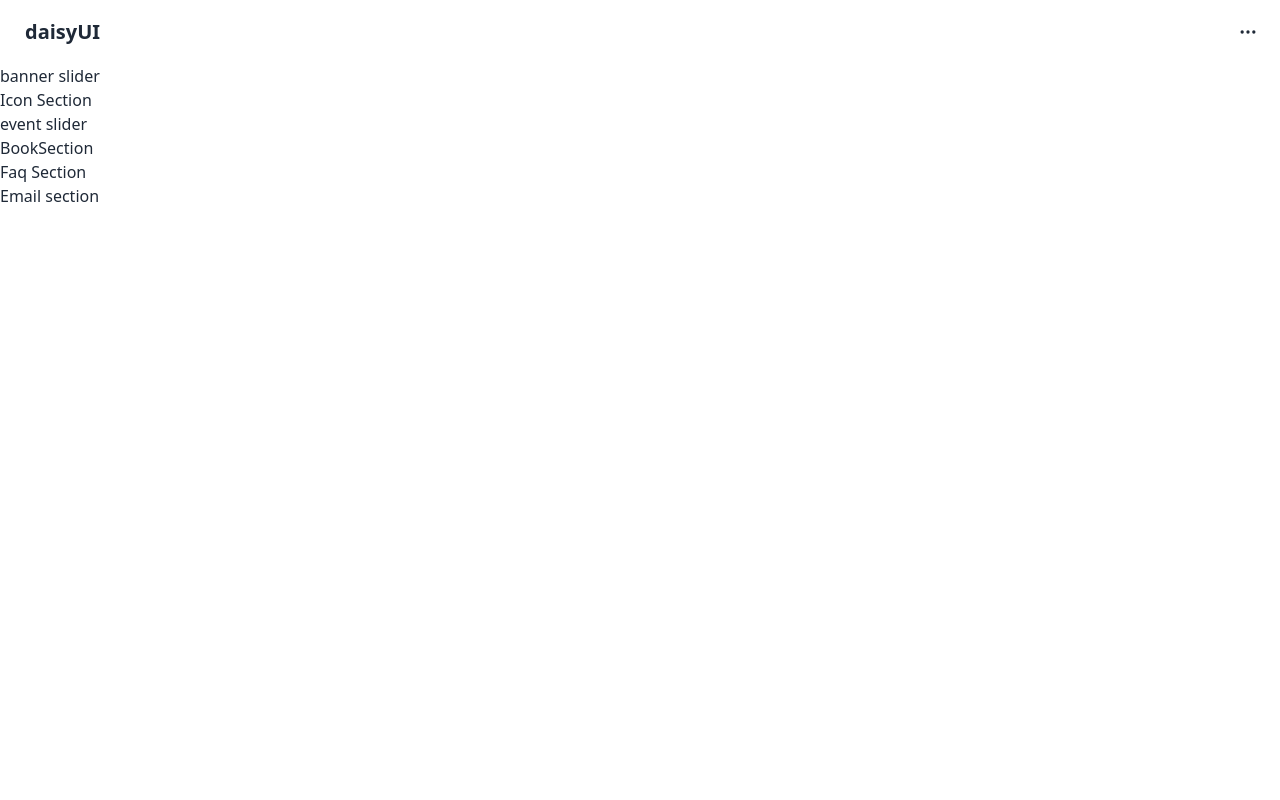
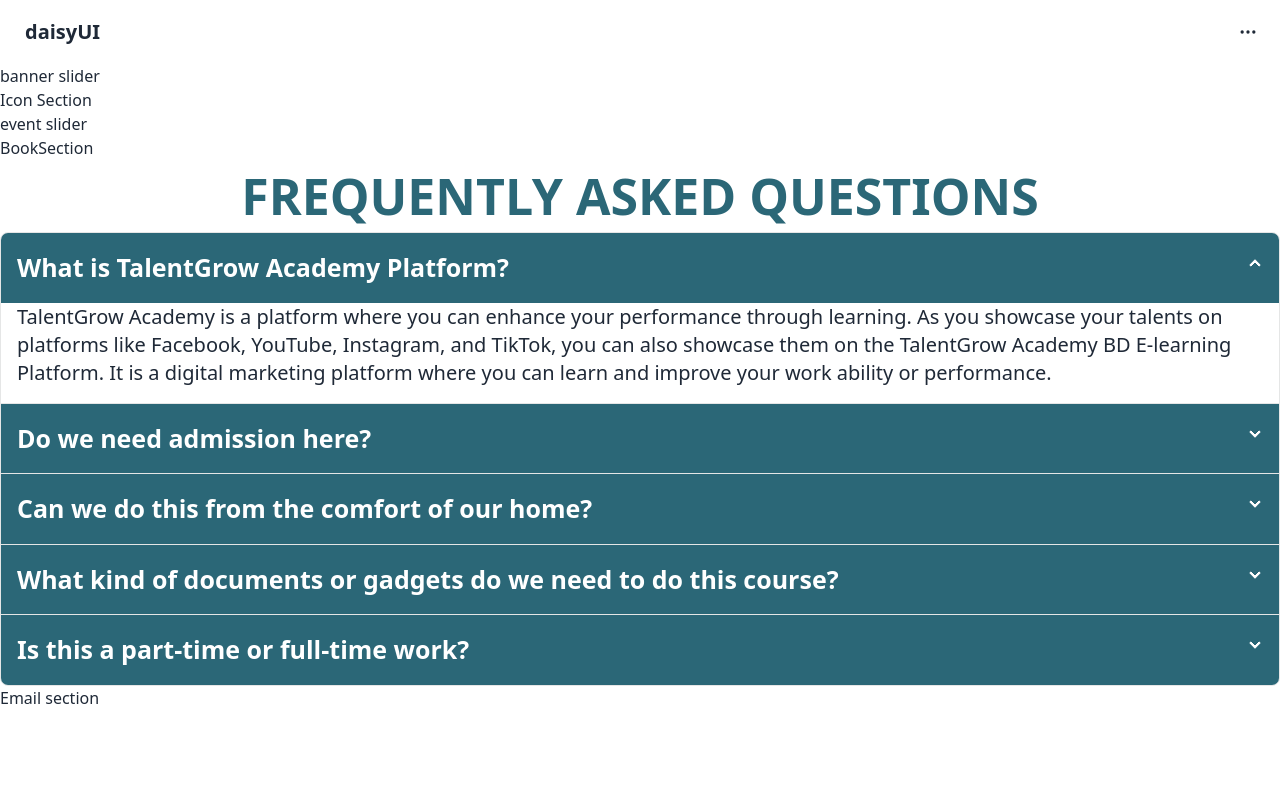
Before and after one commit to joychandrauday/talentgrowacademy-frontend, a React (Vite) app: page / in a window 1280 px wide. Shown: the top 800 px of the page. Built offline with nearby package versions, Linux system fonts and the light colour scheme.

Commit message:
Fag section added

```diff
--- a/index.html
+++ b/index.html
@@ -1,5 +1,5 @@
 <!doctype html>
-<html lang="en">
+<html lang="en" data-theme="light">
   <head>
     <meta charset="UTF-8" />
     <link rel="icon" type="image/svg+xml" href="/vite.svg" />
--- a/src/components/HomeComponents/FaqSection.jsx
+++ b/src/components/HomeComponents/FaqSection.jsx
@@ -1,19 +1,77 @@
-import React from 'react';
-import PropTypes from 'prop-types';
+import React from "react";
+import PropTypes from "prop-types";
+
+const FaqSection = () => {
+  return (
+    <div>
+        <h1 className="text-center uppercase md:text-[50px] text-2xl md:my-5 font-bold text-[#2B6777] ">Frequently Asked Questions</h1>
+        <div className="join join-vertical w-full">
+    <div className="collapse collapse-arrow join-item border-base-300 border">
+      <input type="radio" name="my-accordion-4" defaultChecked />
+      <div className="collapse-title text-white bg-[#2B6777] text-[25px] font-bold">
+        What is TalentGrow Academy Platform?
+      </div>
+      <div className="collapse-content">
+        <p className="text-xl">
+          TalentGrow Academy is a platform where you can enhance your performance through learning. As you showcase your talents on platforms like Facebook, YouTube, Instagram, and TikTok, you can also showcase them on the TalentGrow Academy BD E-learning Platform. It is a digital marketing platform where you can learn and improve your work ability or performance.
+        </p>
+      </div>
+    </div>
+
+    <div className="collapse collapse-arrow join-item border-base-300 border">
+      <input type="radio" name="my-accordion-4" />
+      <div className="collapse-title text-white bg-[#2B6777] text-[25px] font-bold">
+        Do we need admission here?
+      </div>
+      <div className="collapse-content">
+        <p className="text-xl">
+          Yes, you need to pay admission fees for taking the course, product, or services.
+        </p>
+      </div>
+    </div>
+
+    <div className="collapse collapse-arrow join-item border-base-300 border">
+      <input type="radio" name="my-accordion-4" />
+      <div className="collapse-title text-white bg-[#2B6777] text-[25px] font-bold">
+        Can we do this from the comfort of our home?
+      </div>
+      <div className="collapse-content">
+        <p className="text-xl">
+          Yes, you can take this course or services from your home because it is an online process.
+        </p>
+      </div>
+    </div>
+
+    <div className="collapse collapse-arrow join-item border-base-300 border">
+      <input type="radio" name="my-accordion-4" />
+      <div className="collapse-title text-white bg-[#2B6777] text-[25px] font-bold">
+        What kind of documents or gadgets do we need to do this course?
+      </div>
+      <div className="collapse-content">
+        <p className="text-xl">
+          You just need an electronic device like a mobile or a laptop and a steady internet connection.
+        </p>
+      </div>
+    </div>
+
+    <div className="collapse collapse-arrow join-item border-base-300 border">
+      <input type="radio" name="my-accordion-4" />
+      <div className="collapse-title text-white bg-[#2B6777] text-[25px] font-bold">
+        Is this a part-time or full-time work?
+      </div>
+      <div className="collapse-content">
+        <p className="text-xl">
+          It is not a job but a learning and earning process. You join as a learner and can earn by selling courses, goods, or services.
+        </p>
+      </div>
+    </div>
+  </div>
+    </div>
 
 
-const FaqSection = () => {
-    return (
-        <div>
-            Faq Section
-        </div>
-    );
+  );
 };
 
-
-FaqSection.propTypes = {
-
-};
-
+FaqSection.propTypes = {};
 
 export default FaqSection;
```
